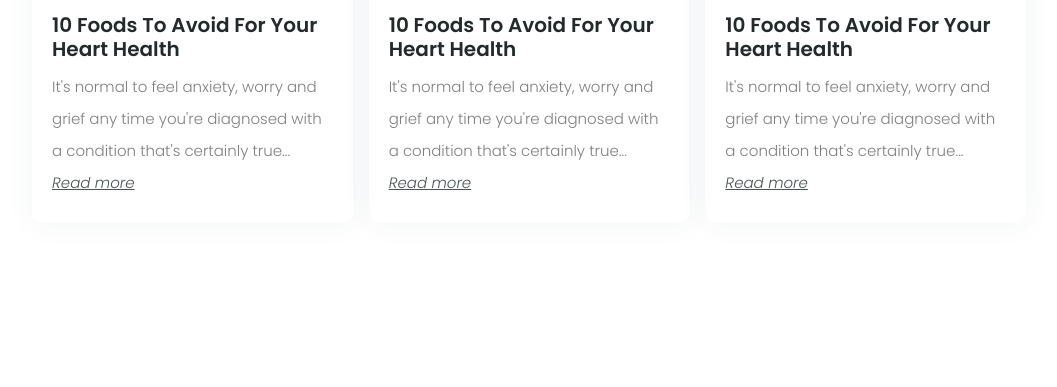
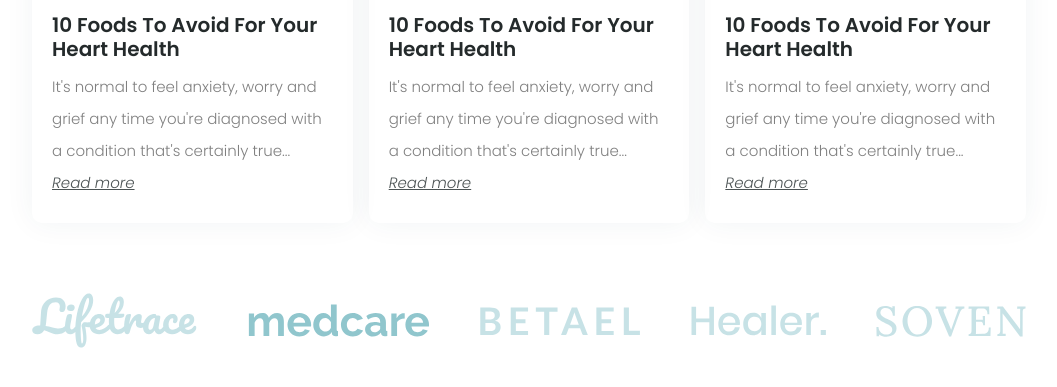
Before and after one commit to Khaffycodes/health-landing-page, a website: page src/index.html in a window 1280 px wide. Shown: the part 4212-4599 px from the top of the page, without its empty margins (111-1168 px from the left). Drawn offline with nearby package versions, Linux system fonts and the light colour scheme.

Commit message:
built brands section

```diff
--- a/src/index.html
+++ b/src/index.html
@@ -972,6 +972,21 @@
       </div>
     </section>
     <!-- brands section -->
+    <section class="brands section">
+      <div class="container mx-auto">
+        <div
+          class="flex flex-col xl:flex-row gap-y-12 xl:gap-y-0 justify-between items-center"
+        >
+          <img class="brands__logo" src="../dist/img/lifecare.svg" alt="" />
+          <img class="brands__logo" src="../dist/img/medcare.svg" alt="" />
+          <img class="brands__logo" src="../dist/img/betael.svg" alt="" />
+          <img class="brands__logo" src="../dist/img/healer.svg" alt="" />
+          <img class="brands__logo" src="../dist/img/soven.svg" alt="" />
+        </div>
+      </div>
+    </section>
+    <!-- newsletter section -->
+    <section class="newsletter"></section>
 
     <!-- temp div -->
     <div class="h-[4000px]"></div>
```
